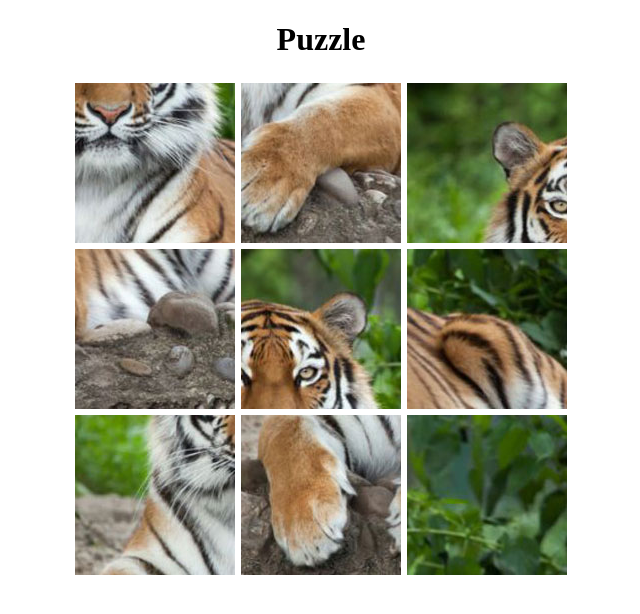
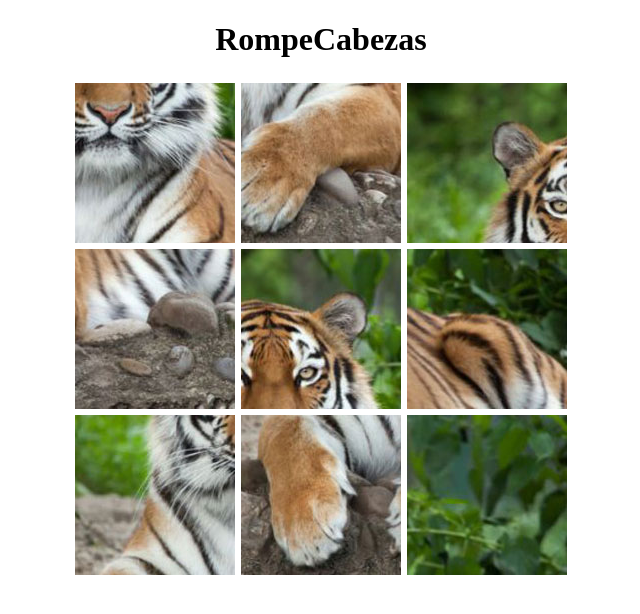
Before and after one commit to ricode-icaito/Rompecabezas, a plain HTML site: page index.html in a window 1280 px wide. Shown: the whole page, without its empty margins (319-959 px from the left). Drawn offline with Linux system fonts and the light colour scheme.

Commit message:
Update index.html

```diff
--- a/index.html
+++ b/index.html
@@ -13,7 +13,7 @@
 </head>
 <body>
 	<center>
-		<h1>Puzzle</h1>
+		<h1>RompeCabezas</h1>
 
 		<table>
 			<tr>
```
